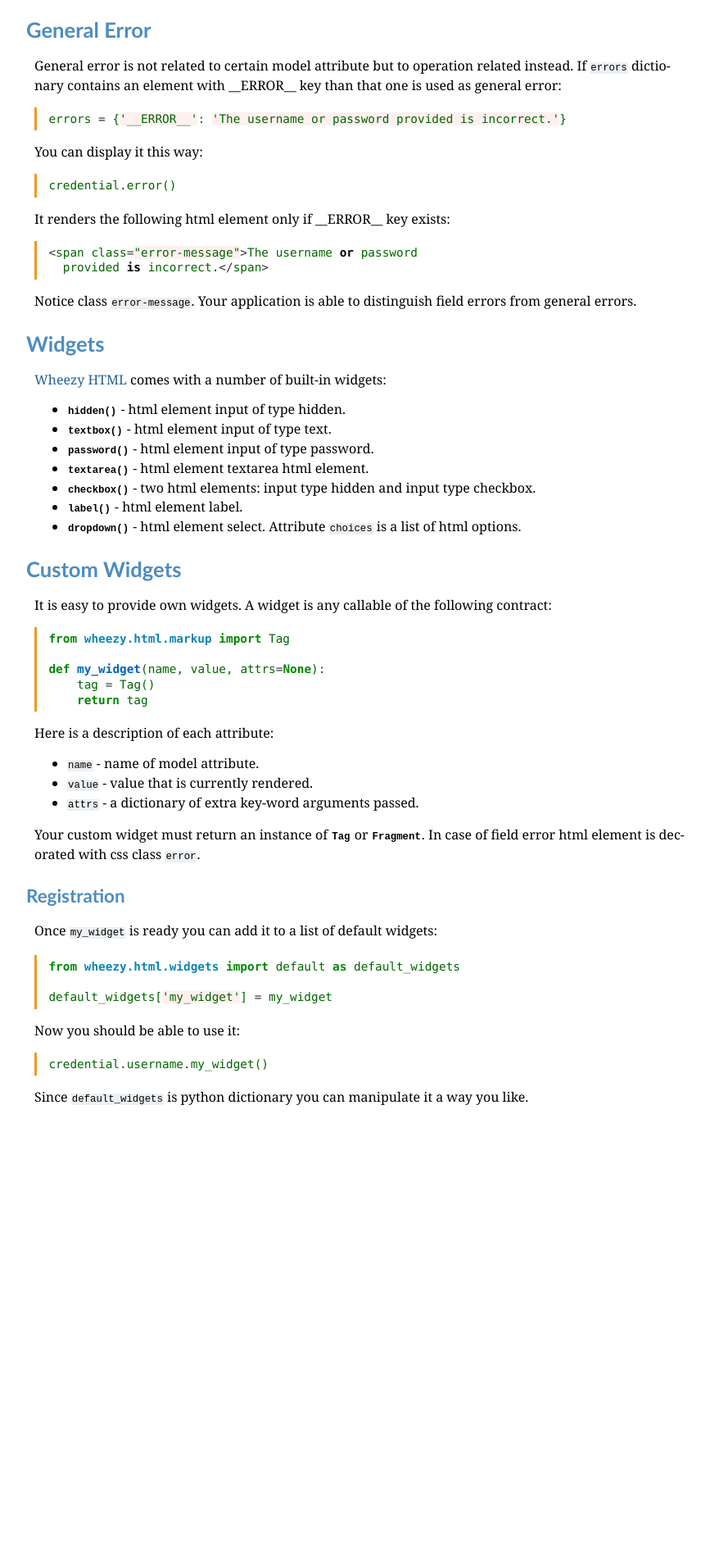
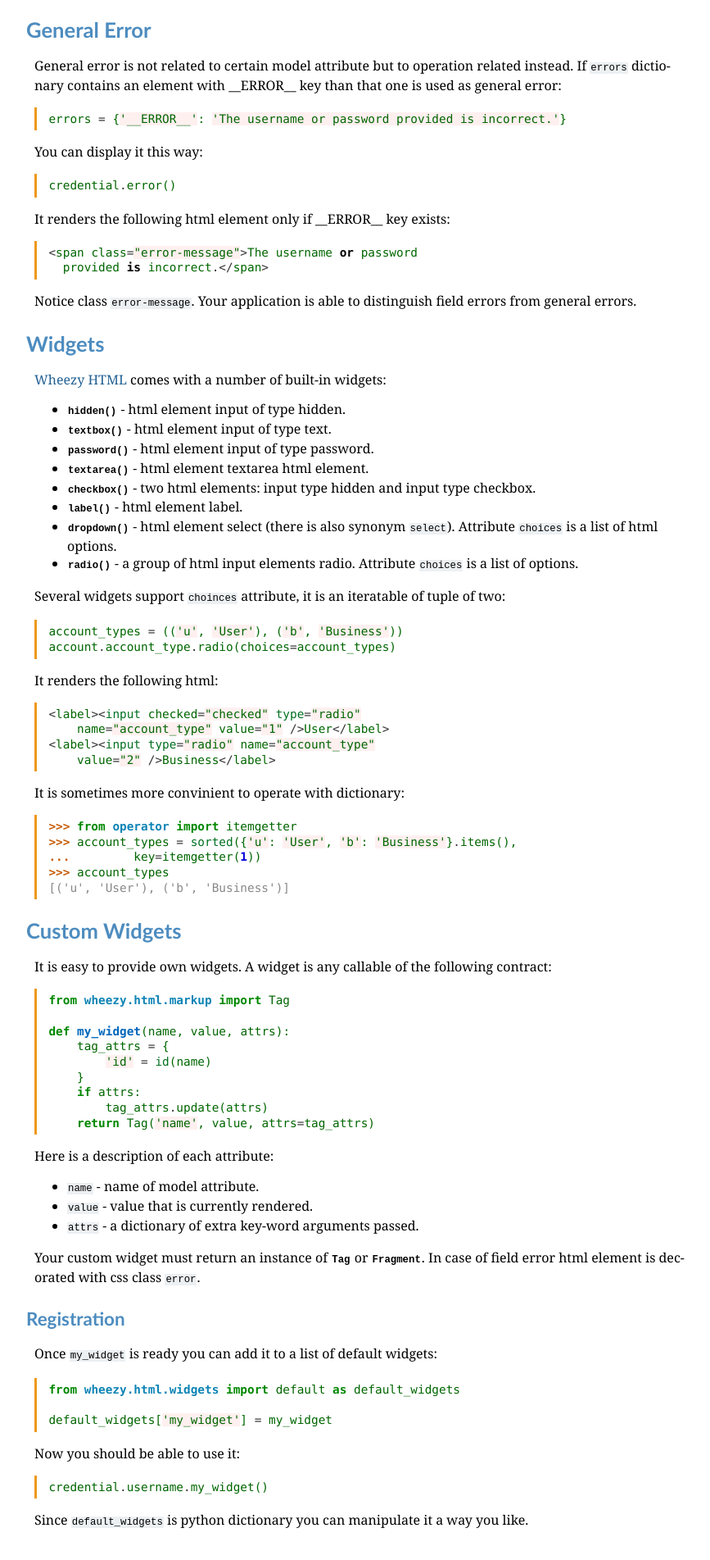
Before and after one commit to akornatskyy/wheezy.html, a Sphinx documentation site: the page built from doc/userguide.rst, in a window 1280 px wide. Shown: the part 2283-4186 px from the top of the page at 82% size, without its empty margins (208-1075 px from the left). Built offline with Sphinx 7.4.7, drawn with Linux system fonts in a browser that asks for light colours.

Commit message:
Updated widgets section in documentation

```diff
--- a/doc/userguide.rst
+++ b/doc/userguide.rst
@@ -157,8 +157,32 @@ Widgets
 * :py:meth:`~wheezy.html.widgets.checkbox` - two html elements: input type
   hidden and input type checkbox.
 * :py:meth:`~wheezy.html.widgets.label` - html element label.
-* :py:meth:`~wheezy.html.widgets.dropdown` - html element select. Attribute
-  ``choices`` is a list of html options.
+* :py:meth:`~wheezy.html.widgets.dropdown` - html element select (there is
+  also synonym ``select``). Attribute ``choices`` is a list of html options.
+* :py:meth:`~wheezy.html.widgets.radio` - a group of html input elements
+  radio. Attribute ``choices`` is a list of options.
+
+Several widgets support ``choinces`` attribute, it is an iteratable of tuple
+of two::
+
+    account_types = (('u', 'User'), ('b', 'Business'))
+    account.account_type.radio(choices=account_types)
+
+It renders the following html::
+
+    <label><input checked="checked" type="radio"
+        name="account_type" value="1" />User</label>
+    <label><input type="radio" name="account_type"
+        value="2" />Business</label>
+
+It is sometimes more convinient to operate with dictionary::
+
+    >>> from operator import itemgetter
+    >>> account_types = sorted({'u': 'User', 'b': 'Business'}.items(),
+    ...         key=itemgetter(1))
+    >>> account_types
+    [('u', 'User'), ('b', 'Business')]
+
 
 Custom Widgets
 ~~~~~~~~~~~~~~
@@ -168,9 +192,13 @@ contract::
 
     from wheezy.html.markup import Tag
 
-    def my_widget(name, value, attrs=None):
-        tag = Tag()
-        return tag
+    def my_widget(name, value, attrs):
+        tag_attrs = {
+            'id' = id(name)
+        }
+        if attrs:
+            tag_attrs.update(attrs)
+        return Tag('name', value, attrs=tag_attrs)
 
 Here is a description of each attribute:
 
```
